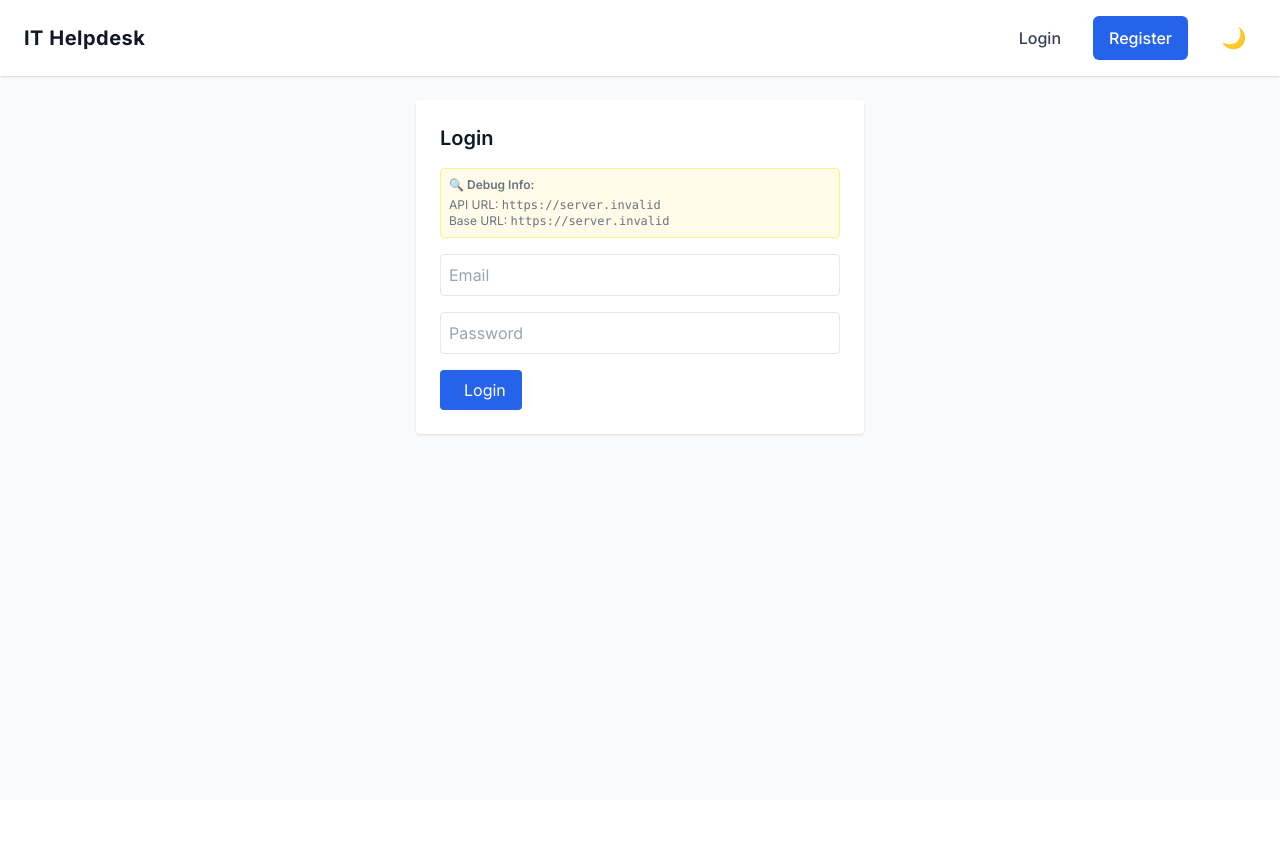
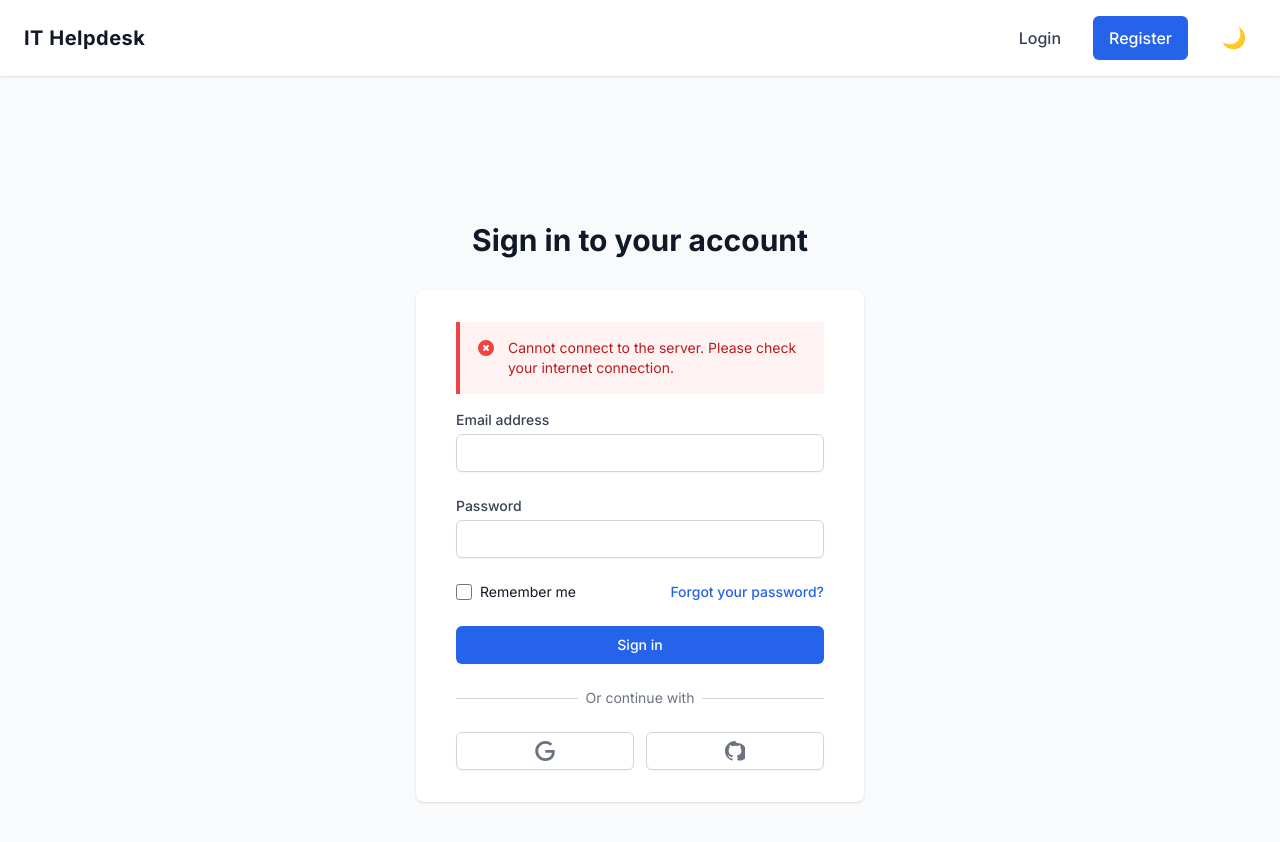
Before and after one commit to yetty8/IT-Help-Desk, a React (Vite) app in the folder frontend/: page /login in a window 1280 px wide. Shown: the top 842 px of the page. Before the commit the page ends 800 px from the top, so only its background shows below. Built offline with nearby package versions, Linux system fonts and the light colour scheme; no server answers.

Commit message:
Remove debug logs from Login component

```diff
--- a/frontend/src/pages/Login.tsx
+++ b/frontend/src/pages/Login.tsx
@@ -1,170 +1,302 @@
-// src/pages/Login.tsx
-import React, { useState } from "react";
-import API from "../api";
-import { useNavigate } from "react-router-dom";
-import { useAuth } from "../context/AuthContext";
-import LoadingSpinner from "../components/LoadingSpinner";
-import ErrorAlert from "../components/ErrorAlert";
-import { setToken } from "../api";
+import React, { useState, useEffect, FormEvent } from 'react';
+import { useNavigate, useLocation } from 'react-router-dom';
+import { useAuth } from '../context/AuthContext';
+import API, { ApiError } from '../api';
+import LoadingSpinner from '../components/LoadingSpinner';
+import ErrorAlert from '../components/ErrorAlert';
 
-export default function Login() {
-  const { login, isAuthenticated } = useAuth();
-  const nav = useNavigate();
-  const [email, setEmail] = useState("");
-  const [password, setPassword] = useState("");
+interface LoginFormData {
+  email: string;
+  password: string;
+}
+
+const Login: React.FC = () => {
+  const [formData, setFormData] = useState<LoginFormData>({
+    email: '',
+    password: '',
+  });
   const [loading, setLoading] = useState(false);
   const [error, setError] = useState<string | null>(null);
-  const [apiUrl, setApiUrl] = useState<string>("");
+  const [apiStatus, setApiStatus] = useState<'checking' | 'online' | 'offline'>('checking');
 
-    React.useEffect(() => {
+  const navigate = useNavigate();
+  const location = useLocation();
+  const { login, isAuthenticated } = useAuth();
+
+  // Redirect if already authenticated
+  useEffect(() => {
     if (isAuthenticated) {
-      nav("/");
+      const from = (location.state as { from?: Location })?.from?.pathname || '/';
+      navigate(from, { replace: true });
     }
-  }, [isAuthenticated, nav]);
-  // Log API URL on mount for debugging
-  React.useEffect(() => {
-    const url = (import.meta.env.VITE_API_URL || API.defaults.baseURL || "") as string;
-    setApiUrl(url);
-    console.log("Login page - API URL:", url);
+  }, [isAuthenticated, navigate, location]);
 
-    // Test API connection on mount
+  // Test API connection
+  useEffect(() => {
     const testConnection = async () => {
       try {
-        await API.get("/health");
-        console.log("✅ API connection test successful");
+        await API.get('/auth/check');
+        setApiStatus('online');
       } catch (err) {
-        console.error("❌ API connection test failed:", err);
-        console.error("API URL being used:", API.defaults.baseURL);
+        setApiStatus('offline');
       }
     };
 
     testConnection();
   }, []);
 
-  const validateEmail = (email: string) => {
+  const validateEmail = (email: string): boolean => {
     const re = /^[^\s@]+@[^\s@]+\.[^\s@]+$/;
     return re.test(email);
   };
 
-async function submit(e: React.FormEvent) {
+  const handleInputChange = (e: React.ChangeEvent<HTMLInputElement>) => {
+    const { name, value } = e.target;
+    setFormData((prev) => ({ ...prev, [name]: value.trim() }));
+    setError(null);
+  };
+
+  const handleSubmit = async (e: FormEvent) => {
     e.preventDefault();
     setError(null);
 
-  // Validate inputs
-  if (!email || !password) {
-    setError("Email and password are required");
+    // Validation
+    if (!formData.email || !formData.password) {
+      setError('Email and password are required');
       return;
     }
 
-  const trimmedEmail = email.trim().toLowerCase();
-  const trimmedPassword = password.trim();
-
-  if (!trimmedEmail || !trimmedPassword) {
-    setError("Email and password are required");
+    if (!validateEmail(formData.email)) {
+      setError('Please enter a valid email address');
       return;
     }
 
-  if (!validateEmail(trimmedEmail)) {
-    setError("Please enter a valid email address");
+    if (apiStatus === 'offline') {
+      setError('Cannot connect to the server. Please check your internet connection.');
       return;
     }
 
     try {
       setLoading(true);
-    const res = await API.post("/auth/login", {
-      email: trimmedEmail,
-      password: trimmedPassword
+      const response = await API.post('/auth/login', {
+        email: formData.email.toLowerCase(),
+        password: formData.password,
       });
 
-    const { token, user } = res.data;
-    setToken(token);
+      const { token, user } = response.data;
       login(token, user);
-    nav("/", { replace: true });
 
-  } catch (err: any) {
-    console.error("Login error:", err);
-    console.error("Error details:", {
-      status: err?.response?.status,
-      statusText: err?.response?.statusText,
-      data: err?.response?.data,
-      message: err?.message,
-      code: err?.code,
-      config: {
-        url: err?.config?.url,
-        baseURL: err?.config?.baseURL,
-        method: err?.config?.method
+      // Redirect to the previous location or home
+      const from = (location.state as { from?: Location })?.from?.pathname || '/';
+      navigate(from, { replace: true });
+    } catch (err) {
+      const error = err as AxiosError<ApiError>;
+
+      if (error.response) {
+        switch (error.response.status) {
+          case 401:
+            setError('Invalid email or password');
+            break;
+          case 429:
+            setError('Too many login attempts. Please try again later.');
+            break;
+          default:
+            setError(error.response.data?.message || 'Login failed. Please try again.');
         }
-    });
-
-    // Better error handling
-    if (err?.response?.status === 401) {
-      setError("Invalid email or password");
-    } else if (err?.response?.status === 0 || err?.code === "ERR_NETWORK" || err?.code === "ERR_INTERNET_DISCONNECTED") {
-      const apiUrl = API.defaults.baseURL || "NOT SET";
-      setError(`Network error. Cannot reach backend at ${apiUrl}. Please check: 1) Backend is running, 2) VITE_API_URL is set in Vercel.`);
-    } else if (err?.response?.status === 500) {
-      const errorMsg = err?.response?.data?.error || "Server error";
-      if (errorMsg.includes("Database connection")) {
-        setError(`Database connection error. The backend cannot connect to the database. Check Railway: 1) PostgreSQL database is added, 2) DATABASE_URL is set, 3) Database is running.`);
+      } else if (error.request) {
+        setError('Network error. Please check your internet connection.');
       } else {
-        setError(`Server error: ${errorMsg}. Check Railway logs for details.`);
-      }
-    } else if (err?.response?.data?.error) {
-      setError(err.response.data.error);
-    } else if (err?.message) {
-      setError(`Error: ${err.message}`);
-    } else {
-      setError("Login failed. Please try again.");
+        setError('An unexpected error occurred. Please try again.');
       }
     } finally {
       setLoading(false);
     }
-}
+  };
 
   return (
-    <div className="max-w-md mx-auto">
-      <form onSubmit={submit} className="bg-white dark:bg-slate-800 p-6 rounded shadow space-y-4">
-        <h2 className="text-xl font-semibold dark:text-slate-100">Login</h2>
+    <div className="min-h-screen flex items-center justify-center bg-gray-50 dark:bg-gray-900 py-12 px-4 sm:px-6 lg:px-8">
+      <div className="max-w-md w-full space-y-8">
+        <div>
+          <h2 className="mt-6 text-center text-3xl font-extrabold text-gray-900 dark:text-white">
+            Sign in to your account
+          </h2>
+        </div>
+
+        <div className="bg-white dark:bg-gray-800 py-8 px-4 shadow sm:rounded-lg sm:px-10">
+          {apiStatus === 'offline' && (
+            <div className="mb-4 bg-red-50 dark:bg-red-900/20 border-l-4 border-red-500 p-4">
+              <div className="flex">
+                <div className="flex-shrink-0">
+                  <svg
+                    className="h-5 w-5 text-red-500"
+                    xmlns="http://www.w3.org/2000/svg"
+                    viewBox="0 0 20 20"
+                    fill="currentColor"
+                    aria-hidden="true"
+                  >
+                    <path
+                      fillRule="evenodd"
+                      d="M10 18a8 8 0 100-16 8 8 0 000 16zM8.707 7.293a1 1 0 00-1.414 1.414L8.586 10l-1.293 1.293a1 1 0 101.414 1.414L10 11.414l1.293 1.293a1 1 0 001.414-1.414L11.414 10l1.293-1.293a1 1 0 00-1.414-1.414L10 8.586 8.707 7.293z"
+                      clipRule="evenodd"
+                    />
+                  </svg>
+                </div>
+                <div className="ml-3">
+                  <p className="text-sm text-red-700 dark:text-red-300">
+                    Cannot connect to the server. Please check your internet connection.
+                  </p>
+                </div>
+              </div>
+            </div>
+          )}
+
           <ErrorAlert message={error} />
 
-        {/* Debug info - visible in production to help diagnose mobile issues */}
-        <div className="text-xs text-gray-500 dark:text-gray-400 p-2 bg-yellow-50 dark:bg-yellow-900/20 border border-yellow-200 dark:border-yellow-800 rounded">
-          <div className="font-semibold mb-1">🔍 Debug Info:</div>
-          <div>API URL: <span className="font-mono">{apiUrl || "NOT SET"}</span></div>
-          <div>Base URL: <span className="font-mono">{API.defaults.baseURL}</span></div>
-          {!import.meta.env.VITE_API_URL && (
-            <div className="text-red-600 dark:text-red-400 mt-1 font-semibold">
-              ⚠️ VITE_API_URL not set! Set it in Vercel environment variables.
+          <form className="space-y-6" onSubmit={handleSubmit}>
+            <div>
+              <label
+                htmlFor="email"
+                className="block text-sm font-medium text-gray-700 dark:text-gray-300"
+              >
+                Email address
+              </label>
+              <div className="mt-1">
+                <input
+                  id="email"
+                  name="email"
+                  type="email"
+                  autoComplete="email"
+                  required
+                  value={formData.email}
+                  onChange={handleInputChange}
+                  disabled={loading || apiStatus === 'checking'}
+                  className="appearance-none block w-full px-3 py-2 border border-gray-300 dark:border-gray-600 rounded-md shadow-sm placeholder-gray-400 focus:outline-none focus:ring-blue-500 focus:border-blue-500 sm:text-sm dark:bg-gray-700 dark:text-white"
+                />
               </div>
-          )}
             </div>
 
+            <div>
+              <label
+                htmlFor="password"
+                className="block text-sm font-medium text-gray-700 dark:text-gray-300"
+              >
+                Password
+              </label>
+              <div className="mt-1">
                 <input
-          className="w-full border dark:border-slate-600 dark:bg-slate-700 dark:text-slate-100 p-2 rounded"
-          value={email}
-          onChange={e => setEmail(e.target.value)}
-          placeholder="Email"
-          type="email"
-          autoComplete="email"
-          autoCapitalize="none"
-        />
-        <input
-          className="w-full border dark:border-slate-600 dark:bg-slate-700 dark:text-slate-100 p-2 rounded"
-          value={password}
-          onChange={e => setPassword(e.target.value)}
-          placeholder="Password"
+                  id="password"
+                  name="password"
                   type="password"
                   autoComplete="current-password"
+                  required
+                  value={formData.password}
+                  onChange={handleInputChange}
+                  disabled={loading || apiStatus === 'checking'}
+                  className="appearance-none block w-full px-3 py-2 border border-gray-300 dark:border-gray-600 rounded-md shadow-sm placeholder-gray-400 focus:outline-none focus:ring-blue-500 focus:border-blue-500 sm:text-sm dark:bg-gray-700 dark:text-white"
                 />
+              </div>
+            </div>
+
+            <div className="flex items-center justify-between">
+              <div className="flex items-center">
+                <input
+                  id="remember-me"
+                  name="remember-me"
+                  type="checkbox"
+                  className="h-4 w-4 text-blue-600 focus:ring-blue-500 border-gray-300 rounded dark:bg-gray-700 dark:border-gray-600"
+                />
+                <label
+                  htmlFor="remember-me"
+                  className="ml-2 block text-sm text-gray-900 dark:text-gray-300"
+                >
+                  Remember me
+                </label>
+              </div>
+
+              <div className="text-sm">
+                <a
+                  href="/forgot-password"
+                  className="font-medium text-blue-600 hover:text-blue-500 dark:text-blue-400 dark:hover:text-blue-300"
+                >
+                  Forgot your password?
+                </a>
+              </div>
+            </div>
+
+            <div>
               <button
                 type="submit"
-          disabled={loading}
-          className="px-4 py-2 bg-blue-600 text-white rounded flex items-center disabled:opacity-50 disabled:cursor-not-allowed"
+                disabled={loading || apiStatus === 'checking'}
+                className="w-full flex justify-center py-2 px-4 border border-transparent rounded-md shadow-sm text-sm font-medium text-white bg-blue-600 hover:bg-blue-700 focus:outline-none focus:ring-2 focus:ring-offset-2 focus:ring-blue-500 disabled:opacity-50 disabled:cursor-not-allowed"
               >
-          {loading ? <LoadingSpinner size={1.2} /> : null}
-          <span className="ml-2">{loading ? "Logging in..." : "Login"}</span>
+                {loading ? (
+                  <span className="flex items-center">
+                    <LoadingSpinner size={1.2} className="mr-2" />
+                    Signing in...
+                  </span>
+                ) : (
+                  'Sign in'
+                )}
               </button>
+            </div>
           </form>
+
+          <div className="mt-6">
+            <div className="relative">
+              <div className="absolute inset-0 flex items-center">
+                <div className="w-full border-t border-gray-300 dark:border-gray-600" />
+              </div>
+              <div className="relative flex justify-center text-sm">
+                <span className="px-2 bg-white dark:bg-gray-800 text-gray-500 dark:text-gray-400">
+                  Or continue with
+                </span>
+              </div>
+            </div>
+
+            <div className="mt-6 grid grid-cols-2 gap-3">
+              <div>
+                <a
+                  href="/api/auth/google"
+                  className="w-full inline-flex justify-center py-2 px-4 border border-gray-300 rounded-md shadow-sm bg-white text-sm font-medium text-gray-500 hover:bg-gray-50 dark:bg-gray-700 dark:border-gray-600 dark:hover:bg-gray-600"
+                >
+                  <span className="sr-only">Sign in with Google</span>
+                  <svg
+                    className="w-5 h-5"
+                    aria-hidden="true"
+                    fill="currentColor"
+                    viewBox="0 0 24 24"
+                  >
+                    <path d="M12.48 10.92v3.28h7.84c-.24 1.84-.853 3.187-1.787 4.133-1.147 1.147-2.933 2.4-6.053 2.4-4.827 0-8.6-3.893-8.6-8.72s3.773-8.72 8.6-8.72c2.6 0 4.507 1.027 5.907 2.347l2.307-2.307C18.747 1.44 16.133 0 12.48 0 5.867 0 .307 5.387.307 12s5.56 12 12.173 12c3.573 0 6.267-1.173 8.373-3.36 2.16-2.16 2.84-5.213 2.84-7.667 0-.76-.053-1.467-.173-2.053H12.48z" />
+                  </svg>
+                </a>
+              </div>
+
+              <div>
+                <a
+                  href="/api/auth/github"
+                  className="w-full inline-flex justify-center py-2 px-4 border border-gray-300 rounded-md shadow-sm bg-white text-sm font-medium text-gray-500 hover:bg-gray-50 dark:bg-gray-700 dark:border-gray-600 dark:hover:bg-gray-600"
+                >
+                  <span className="sr-only">Sign in with GitHub</span>
+                  <svg
+                    className="w-5 h-5"
+                    aria-hidden="true"
+                    fill="currentColor"
+                    viewBox="0 0 20 20"
+                  >
+                    <path
+                      fillRule="evenodd"
+                      d="M10 0C4.477 0 0 4.484 0 10.017c0 4.425 2.865 8.18 6.839 9.504.5.092.682-.217.682-.483 0-.237-.008-.868-.013-1.703-2.782.605-3.369-1.343-3.369-1.343-.454-1.156-1.11-1.462-1.11-1.462-.908-.62.069-.608.069-.608 1.003.07 1.531 1.032 1.531 1.032.892 1.53 2.341 1.088 2.91.832.092-.647.35-1.088.636-1.338-2.22-.253-4.555-1.11-4.555-4.943 0-1.091.39-1.984 1.029-2.683-.103-.253-.446-1.27.098-2.647 0 0 .84-.269 2.75 1.026A9.564 9.564 0 0110 4.844c.85.004 1.705.115 2.504.337 1.909-1.296 2.747-1.027 2.747-1.027.546 1.379.203 2.398.1 2.651.64.699 1.028 1.595 1.028 2.688 0 3.848-2.339 4.695-4.566 4.942.359.309.678.919.678 1.852 0 1.336-.012 2.415-.012 2.743 0 .267.18.578.688.48C19.14 20.195 22 16.44 22 12.017 22 6.484 17.522 2 11.99 2z"
+                      clipRule="evenodd"
+                    />
+                  </svg>
+                </a>
+              </div>
+            </div>
+          </div>
+        </div>
+      </div>
     </div>
   );
-}
+};
+
+export default Login;
```
Lines whose indentation alone changed are shown as unchanged.
